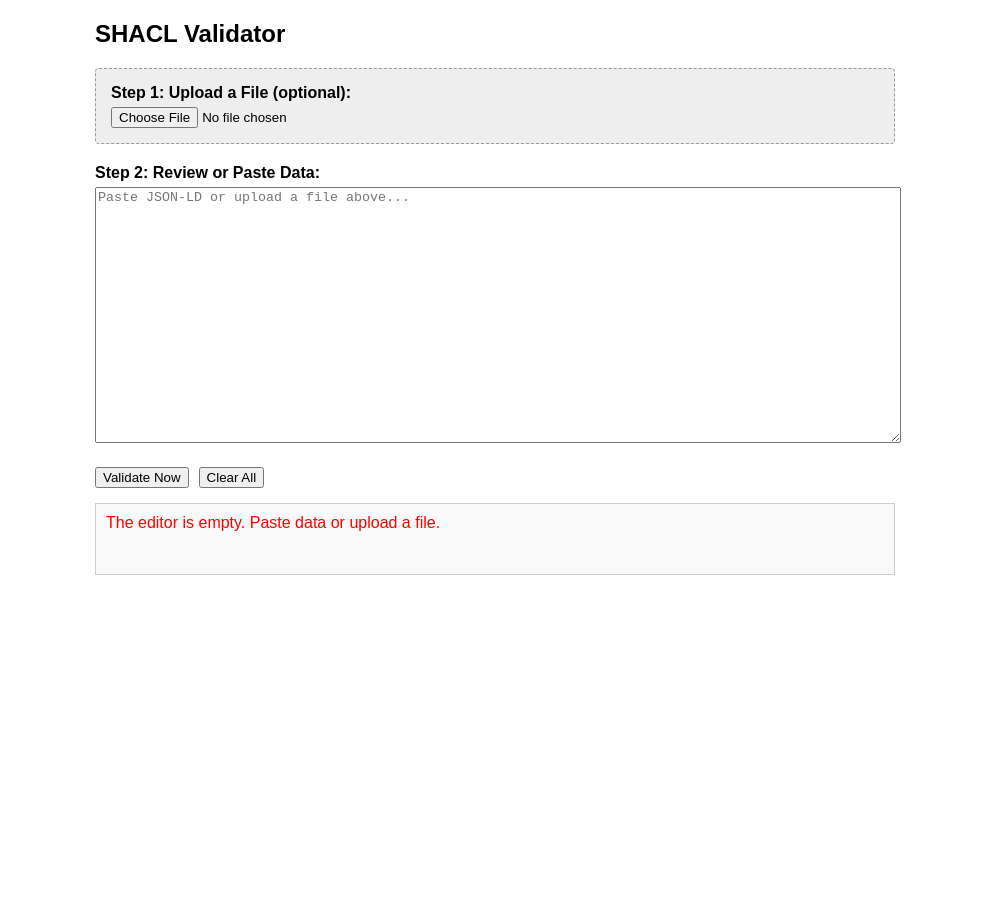
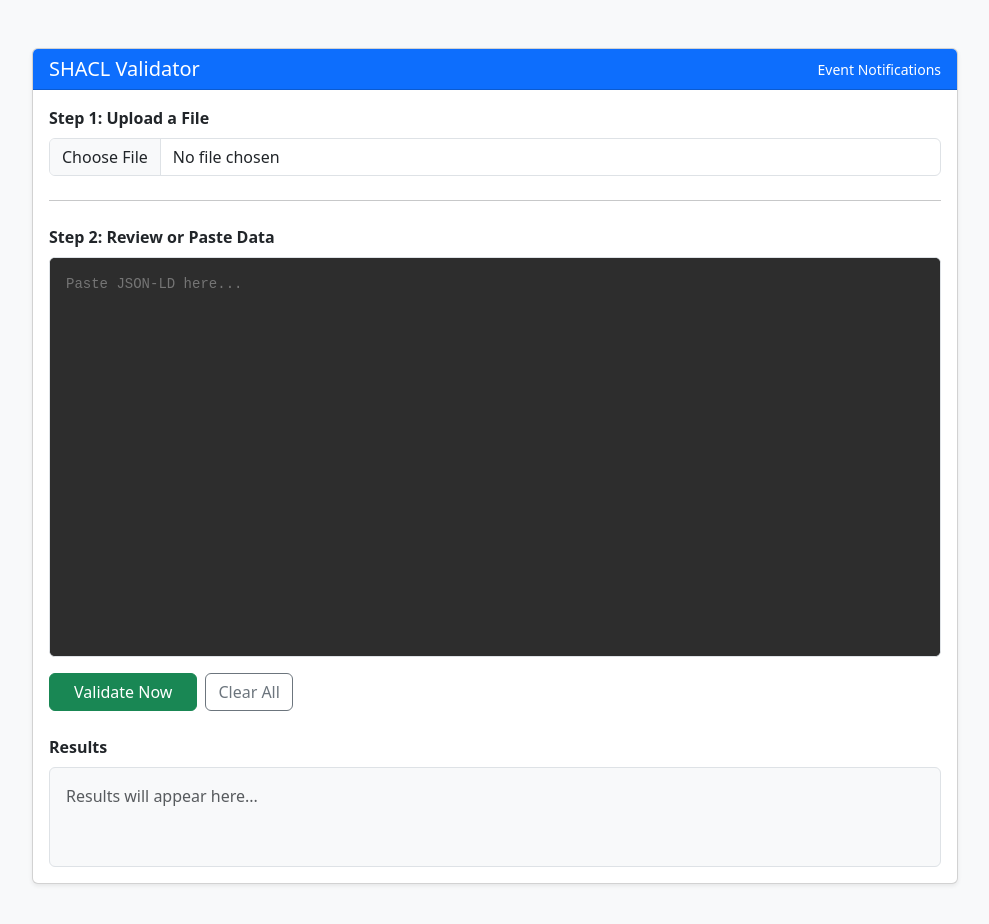
Before and after one commit to MellonScholarlyCommunication/shacl-validator, a website: page public/index.html in a window 1280 px wide. Both pictures are taken after a click on the button "Validate Now". Shown: the whole page, without its empty margins (145-1134 px from the left). Before the commit the page ends 800 px from the top, so only its background shows below. Drawn offline with nearby package versions, Linux system fonts and the light colour scheme.

Commit message:
Refactoring stufff

```diff
--- /dev/null
+++ b/public/css/main.css
@@ -0,0 +1,53 @@
+body { background-color: #f8f9fa; }
+
+.editor-wrapper {
+    position: relative;
+    min-height: 400px;
+    border: 1px solid #dee2e6;
+    border-radius: 0.375rem;
+    background-color: #2d2d2d;
+    overflow: hidden;
+}
+
+#input, #highlighting {
+    margin: 0;
+    padding: 1rem;
+    width: 100%;
+    height: 100%;
+    min-height: 400px;
+    font-family: 'Fira Code', 'Courier New', Courier, monospace;
+    font-size: 14px;
+    line-height: 1.5;
+    tab-size: 2;
+    position: absolute;
+    top: 0;
+    left: 0;
+    white-space: pre;
+    overflow: auto;
+    border: none;
+}
+
+#input {
+    color: transparent;
+    background: transparent;
+    caret-color: #fff;
+    z-index: 1;
+    resize: none;
+    outline: none;
+}
+
+#highlighting {
+    z-index: 0;
+    pointer-events: none;
+}
+
+#highlighting-content {
+    margin: 0;
+    padding: 0;
+}
+
+#output { min-height: 100px; word-wrap: break-word; }
+#output p { margin-bottom: 0.5rem; }
+#output ul { padding-left: 1.5rem; }
+
+.error { color: red; }
--- a/public/index.html
+++ b/public/index.html
@@ -2,111 +2,60 @@
 <html lang="en">
 <head>
   <meta charset="UTF-8" />
+  <meta name="viewport" content="width=device-width, initial-scale=1.0">
   <title>SHACL Validator</title>
-  <style>
-    body { font-family: sans-serif; max-width: 800px; margin: 20px auto; padding: 0 20px; }
-    textarea { width: 100%; height: 250px; font-family: monospace; }
-    .actions { margin-top: 10px; display: flex; gap: 10px; align-items: center; }
-    #output { margin-top: 15px; border: 1px solid #ccc; padding: 10px; background: #f9f9f9; min-height: 50px; white-space: pre-wrap; }
-    .error { color: red; }
-    label { font-weight: bold; display: block; margin-bottom: 5px; }
-    .section { margin-bottom: 20px; }
-    .file-input-wrapper { background: #eee; padding: 15px; border-radius: 4px; border: 1px dashed #999; }
-  </style>
+
+  <link href="https://cdn.jsdelivr.net/npm/bootstrap@5.3.2/dist/css/bootstrap.min.css" rel="stylesheet">
+  <link href="https://cdnjs.cloudflare.com/ajax/libs/prism/1.29.0/themes/prism-tomorrow.min.css" rel="stylesheet" />
+
+  <link rel="stylesheet" href="css/main.css">
 </head>
 <body>
 
-  <h2>SHACL Validator</h2>
+  <div class="container py-5">
+    <div class="row justify-content-center">
+      <div class="col-lg-10">
 
-  <div class="section file-input-wrapper">
-    <label for="filePicker">Step 1: Upload a File (optional):</label>
-    <input type="file" id="filePicker" accept=".jsonld,.json,.ttl,.nt" />
+        <div class="card shadow-sm">
+          <div class="card-header bg-primary text-white d-flex justify-content-between align-items-center">
+            <h2 class="h5 mb-0">SHACL Validator</h2>
+            <small>Event Notifications</small>
           </div>
 
-  <div class="section">
-    <label for="input">Step 2: Review or Paste Data:</label>
-    <textarea id="input" placeholder='Paste JSON-LD or upload a file above...'></textarea>
+          <div class="card-body">
+            <div class="mb-4">
+              <label for="filePicker" class="form-label fw-bold">Step 1: Upload a File</label>
+              <input class="form-control" type="file" id="filePicker" accept=".jsonld,.json,.ttl,.nt">
             </div>
 
-  <div class="actions">
-    <button id="send">Validate Now</button>
-    <button id="clear">Clear All</button>
+            <hr class="my-4">
+
+            <div class="mb-3">
+              <label class="form-label fw-bold">Step 2: Review or Paste Data</label>
+              <div class="editor-wrapper">
+                <textarea id="input" spellcheck="false" placeholder="Paste JSON-LD here..."></textarea>
+                <pre id="highlighting" aria-hidden="true"><code class="language-json" id="highlighting-content"></code></pre>
+              </div>
             </div>
 
-  <div id="output">Results will appear here...</div>
+            <div class="d-flex gap-2 mb-4">
+              <button id="send" class="btn btn-success px-4">Validate Now</button>
+              <button id="clear" class="btn btn-outline-secondary">Clear All</button>
+            </div>
 
-  <script>
-    const textarea = document.getElementById('input');
-    const filePicker = document.getElementById('filePicker');
-    const button = document.getElementById('send');
-    const output = document.getElementById('output');
-    const clearBtn = document.getElementById('clear');
+            <div class="mt-4">
+              <label class="form-label fw-bold">Results</label>
+              <div id="output" class="p-3 border rounded bg-light text-muted">Results will appear here...</div>
+            </div>
+          </div>
+        </div>
+      </div>
+    </div>
+  </div>
 
-    // --- NEW: Listen for file selection ---
-    filePicker.addEventListener('change', async (event) => {
-      const file = event.target.files[0];
-      if (!file) return;
+  <script src="https://cdnjs.cloudflare.com/ajax/libs/prism/1.29.0/prism.min.js"></script>
+  <script src="https://cdnjs.cloudflare.com/ajax/libs/prism/1.29.0/components/prism-json.min.js"></script>
 
-      try {
-        const text = await readFileAsText(file);
-        textarea.value = text; // Inject file content into textarea
-        output.innerHTML = `<span style="color:blue;">File "${file.name}" loaded into editor.</span>`;
-      } catch (err) {
-        output.innerHTML = `<span class="error">Error reading file: ${err.message}</span>`;
-      }
-    });
-
-    // Helper to read file as text
-    const readFileAsText = (file) => {
-      return new Promise((resolve, reject) => {
-        const reader = new FileReader();
-        reader.onload = () => resolve(reader.result);
-        reader.onerror = reject;
-        reader.readAsText(file);
-      });
-    };
-
-    // Send logic remains focused on the textarea
-    button.addEventListener('click', async () => {
-      const content = textarea.value.trim();
-
-      if (!content) {
-        output.innerHTML = '<span class="error">The editor is empty. Paste data or upload a file.</span>';
-        return;
-      }
-
-      output.innerHTML = 'Processing...';
-
-      try {
-        const response = await fetch('http://localhost:3000/validate', {
-          method: 'POST',
-          headers: {
-            'Content-Type': 'application/ld+json'
-          },
-          body: content
-        });
-
-        if (!response.ok) throw new Error(`Server error: ${response.status}`);
-
-        const res = await response.json();
-
-        if (res.error) {
-          output.innerHTML = `<span class="error">Error: ${res.error}</span>`;
-        }
-        else {
-          output.innerHTML = res['result'] || 'Validation successful (no details returned).';
-        }
-      } catch (err) {
-        output.innerHTML = `<span class="error">Error: ${err.message}</span>`;
-      }
-    });
-
-    clearBtn.addEventListener('click', () => {
-      textarea.value = '';
-      filePicker.value = '';
-      output.innerHTML = 'Results will appear here...';
-    });
-  </script>
-
+  <script src="js/main.js"></script>
 </body>
 </html>
--- /dev/null
+++ b/public/js/main.js
@@ -0,0 +1,69 @@
+const textarea = document.getElementById('input');
+const highlightingContent = document.getElementById('highlighting-content');
+const highlighting = document.getElementById('highlighting');
+const output = document.getElementById('output');
+const filePicker = document.getElementById('filePicker');
+
+function updateHighlight() {
+    let text = textarea.value;
+    // Prism needs a space at the end to correctly render the final newline
+    if (text[text.length - 1] === "\n") text += " ";
+    highlightingContent.textContent = text;
+    Prism.highlightElement(highlightingContent);
+}
+
+textarea.addEventListener('scroll', () => {
+    highlighting.scrollTop = textarea.scrollTop;
+    highlighting.scrollLeft = textarea.scrollLeft;
+});
+
+textarea.addEventListener('input', updateHighlight);
+
+filePicker.addEventListener('change', async (event) => {
+    const file = event.target.files[0];
+
+    if (!file) return;
+
+    const reader = new FileReader();
+
+    reader.onload = (e) => {
+        textarea.value = e.target.result;
+        updateHighlight();
+    };
+    reader.readAsText(file);
+});
+
+document.getElementById('send').addEventListener('click', async () => {
+    const content = textarea.value.trim();
+
+    if (!content) return;
+
+    output.innerHTML = `<div class="spinner-border spinner-border-sm text-primary"></div> Processing...`;
+
+    try {
+        const response = await fetch('/validate', {
+          method: 'POST',
+          headers: { 'Content-Type': 'application/ld+json' },
+          body: content
+        });
+
+        if (!response.ok) throw new Error(`Server error: ${response.status}`);
+
+        const res = await response.json();
+
+        if (res.error) {
+          output.innerHTML = `<span class="error">Error: ${res.error}</span>`;
+        }
+        else {
+          output.innerHTML = res['result'] || 'Validation successful (no details returned).';
+        }
+      } catch (err) {
+        output.innerHTML = `<span class="error">Error: ${err.message}</span>`;
+      }
+});
+
+document.getElementById('clear').addEventListener('click', () => {
+    textarea.value = '';
+    updateHighlight();
+    output.innerHTML = 'Results will appear here...';
+});
```
Also changed, not shown: 1 other file. Lines whose indentation alone changed are shown as unchanged.
